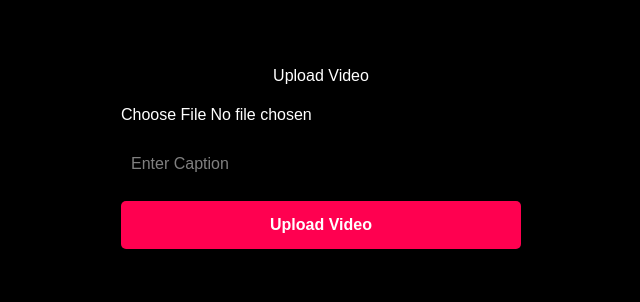
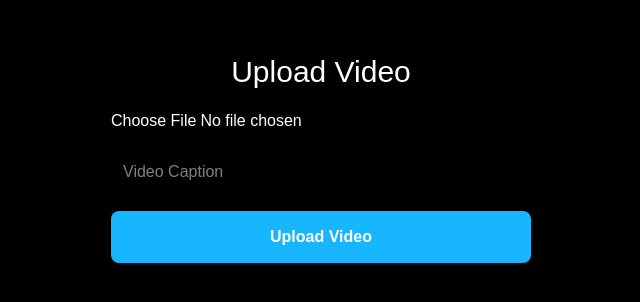
Before and after one commit to blueprintwealth6-coder/nova-client, a Next.js app: page /upload in a window 1280 px wide. Shown: the part 244-546 px from the top of the page, without its empty margins (319-959 px from the left). Built offline with nearby package versions, Linux system fonts and the light colour scheme; no server answers.

Commit message:
Updated upload page and API

```diff
--- a/app/upload/page.tsx
+++ b/app/upload/page.tsx
@@ -1,63 +1,61 @@
-
 "use client";
 
 import { useState } from "react";
-import axios from "axios";
+import API from "@/lib/api";
 
 export default function UploadPage() {
   const [caption, setCaption] = useState("");
   const [video, setVideo] = useState<File | null>(null);
+  const [loading, setLoading] = useState(false);
 
   const uploadVideo = async () => {
-    console.log("Upload button clicked");
-
     if (!video) {
       alert("Please select a video");
       return;
     }
 
     const token = localStorage.getItem("token");
-    console.log("TOKEN:", token);
+
+    if (!token) {
+      alert("Please login first");
+      return;
+    }
 
     const formData = new FormData();
     formData.append("video", video);
     formData.append("caption", caption);
 
     try {
-      console.log("Sending request...");
+      setLoading(true);
 
-      const res = await axios.post(
-        "http://localhost:5000/api/video/upload",
-        formData,
-        {
-          headers: {
-            Authorization: `Bearer ${token}`,
-          },
-        }
-      );
-
-      console.log(res.data);
+      const res = await API.post("/video/upload", formData, {
+        headers: {
+          Authorization: `Bearer ${token}`,
+          "Content-Type": "multipart/form-data",
+        },
+      });
 
       alert(res.data.message);
 
       setCaption("");
       setVideo(null);
     } catch (err: any) {
-      console.log("Upload Error:", err);
-      console.log("Response:", err.response);
+      console.log(err);
 
       alert(
         err.response?.data?.message ||
           err.message ||
           "Upload Failed"
       );
+    } finally {
+      setLoading(false);
     }
   };
 
   return (
     <div
       style={{
-        backgroundColor: "#000",
+        background: "#000",
         minHeight: "100vh",
         display: "flex",
         justifyContent: "center",
@@ -66,7 +64,7 @@ export default function UploadPage() {
     >
       <div
         style={{
-          width: "400px",
+          width: "420px",
           display: "flex",
           flexDirection: "column",
           gap: "15px",
@@ -76,6 +74,7 @@ export default function UploadPage() {
           style={{
             color: "#fff",
             textAlign: "center",
+            fontSize: "30px",
           }}
         >
           Upload Video
@@ -85,7 +84,7 @@ export default function UploadPage() {
           type="file"
           accept="video/*"
           onChange={(e) => {
-            if (e.target.files && e.target.files.length > 0) {
+            if (e.target.files?.length) {
               setVideo(e.target.files[0]);
             }
           }}
@@ -93,27 +92,29 @@ export default function UploadPage() {
 
         <input
           type="text"
-          placeholder="Enter Caption"
+          placeholder="Video Caption"
           value={caption}
           onChange={(e) => setCaption(e.target.value)}
           style={{
-            padding: "10px",
+            padding: "12px",
+            borderRadius: "8px",
           }}
         />
 
         <button
           onClick={uploadVideo}
+          disabled={loading}
           style={{
-            padding: "12px",
-            backgroundColor: "#ff0050",
+            padding: "14px",
+            background: "#18b6ff",
             color: "#fff",
             border: "none",
+            borderRadius: "8px",
             cursor: "pointer",
-            borderRadius: "5px",
             fontWeight: "bold",
           }}
         >
-          Upload Video
+          {loading ? "Uploading..." : "Upload Video"}
         </button>
       </div>
     </div>
--- a/lib/api.js
+++ b/lib/api.js
@@ -1,7 +1,9 @@
 import axios from "axios";
 
 const API = axios.create({
-  baseURL: process.env.NEXT_PUBLIC_API_URL,
+  baseURL:
+    process.env.NEXT_PUBLIC_API_URL ||
+    "http://localhost:5000/api",
 });
 
 export default API;
```
